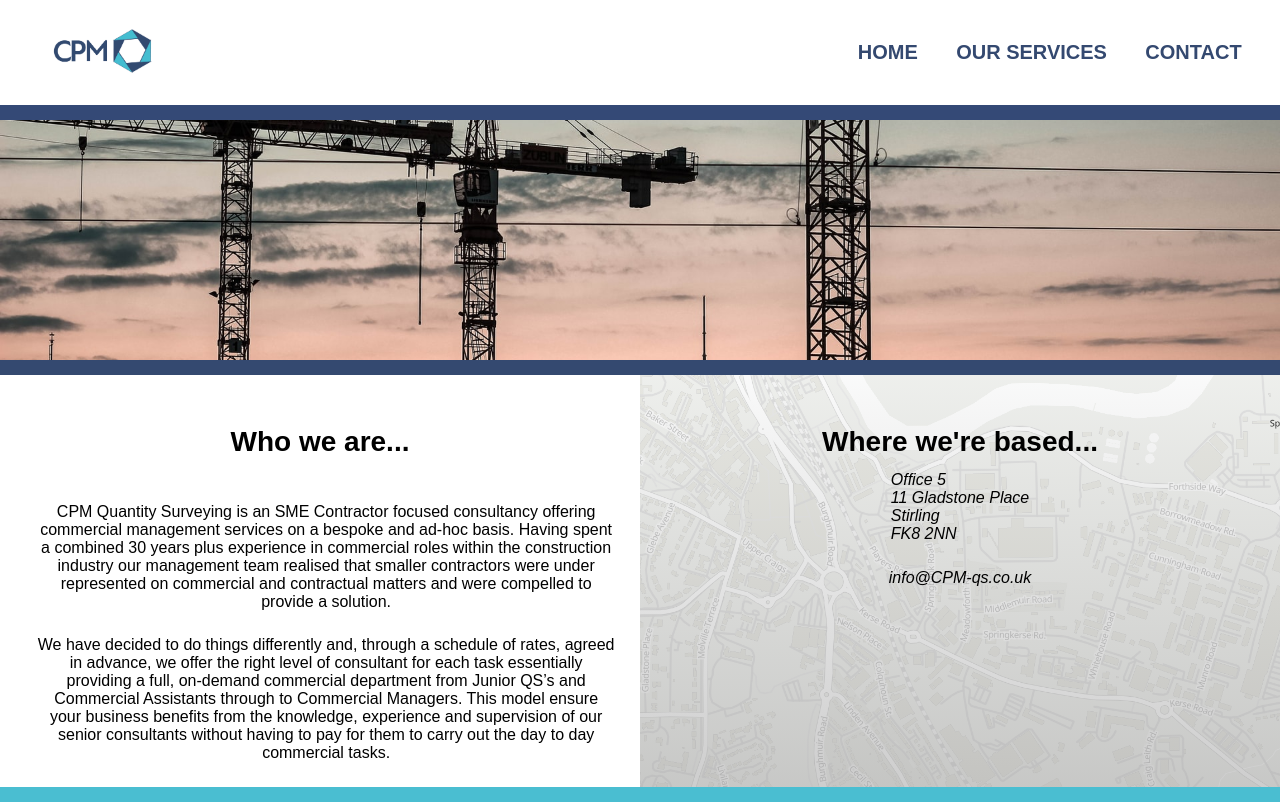
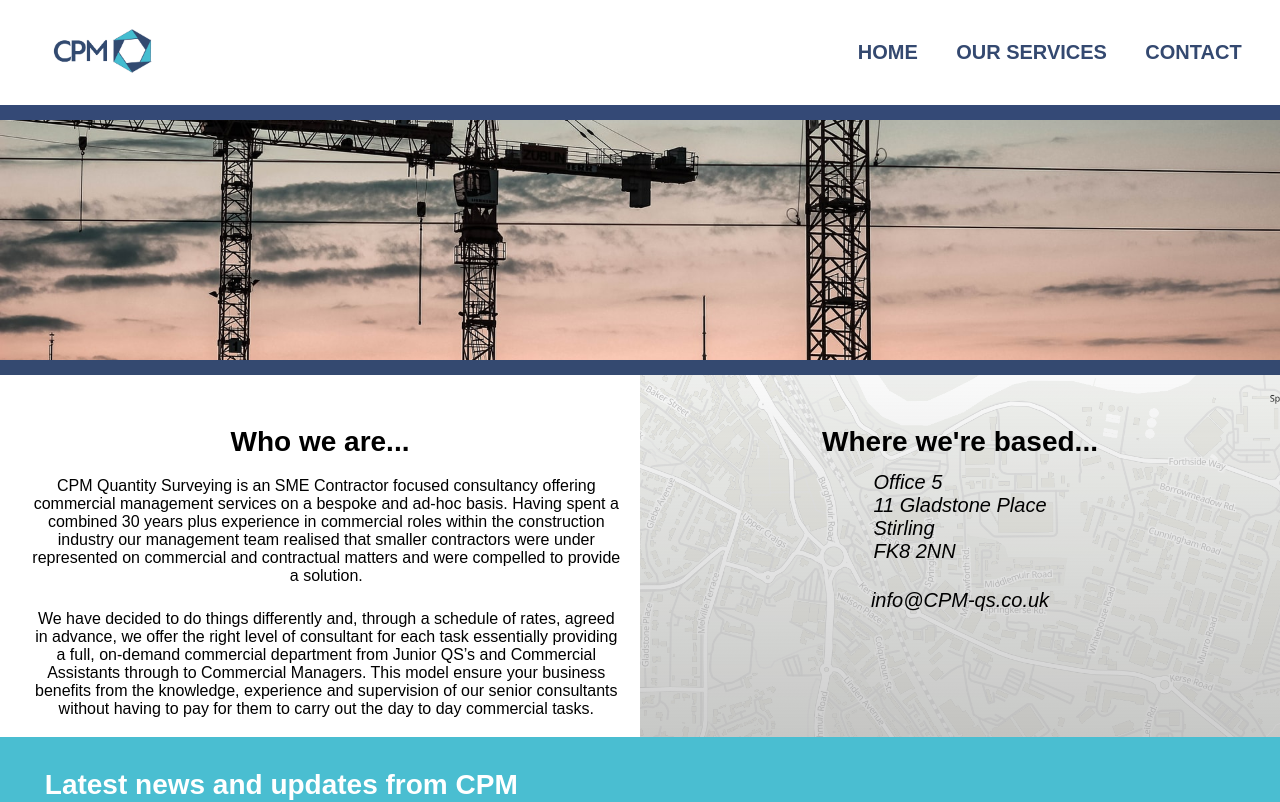
Before and after one commit to stmcf/CPMQS, a React (Create React App) app: page / in a window 1280 px wide. Shown: the top 802 px of the page. Built offline with nearby package versions, Linux system fonts and the light colour scheme; a web font is replaced by a local one.

Commit message:
grid % ratios amended to align whitespace better

```diff
--- a/src/styles/home.css
+++ b/src/styles/home.css
@@ -1,7 +1,7 @@
   .grid-container {
     display: grid;
     grid-template-columns: 1fr 1fr;
-    grid-template-rows: 0.8fr 2.2fr 1fr;
+    grid-template-rows: 0.8fr 1.3fr 0.9fr;
     gap: 0px 0px;
     grid-template-areas:
       "image image"
@@ -13,7 +13,7 @@
   .who-why {
     display: grid;
     grid-template-columns: 1fr 1fr;
-    grid-template-rows: 0.5fr 1.5fr;
+    grid-template-rows: 0.3fr 1.7fr;
     gap: 0px 0px;
     grid-template-areas:
       "who-why-head who-why-contacts"
@@ -26,7 +26,7 @@
 padding-top: 8%; }
 
 .who-why-blurb { grid-area: who-why-blurb;
-padding: 2%; }
+padding: 1%; }
 
 .who-why-blurb > article > p {
     padding: 2%;
@@ -41,7 +41,7 @@ padding: 2%; }
 }
 
 address {text-align:center;}
-address > span {text-align:left; display:inline-block; padding:2%;}
+address > span {text-align:left; display:inline-block; padding:2%; font-size: 20px;}
 
 .who-why-contacts > h1 {
     align-self: center;
```
